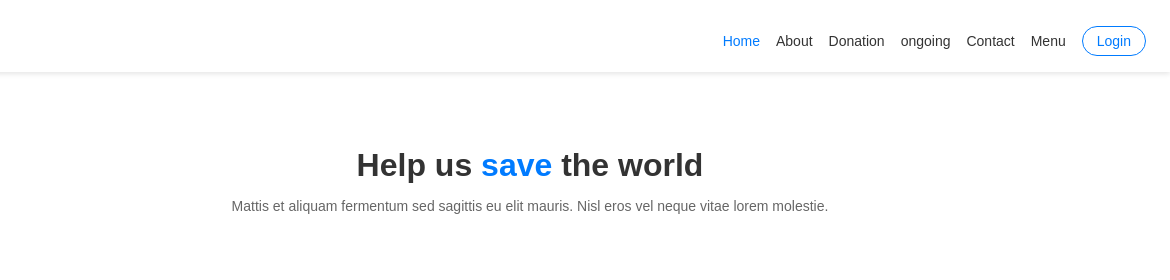
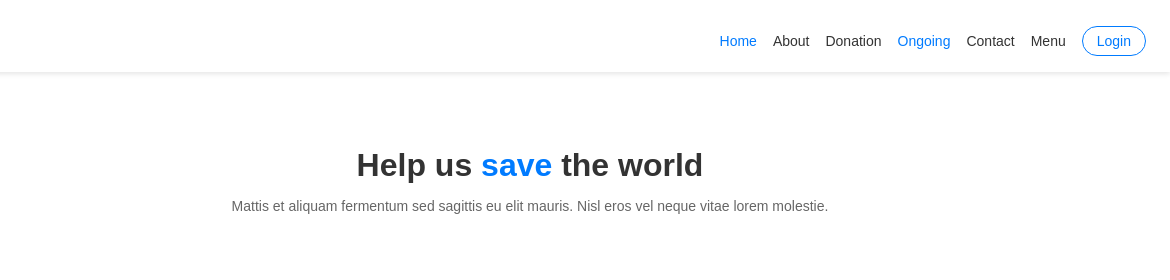
Before and after one commit to projectpaw2025/PAW, a website: page index.html in a window 1280 px wide. Shown: the top 280 px of the page, 110-1280 px from the left. Drawn offline with Linux system fonts and the light colour scheme.

Commit message:
Update index.html

```diff
--- a/index.html
+++ b/index.html
@@ -191,7 +191,7 @@
       <a href="#" class="active">Home</a>
       <a href="#">About</a>
       <a href="Donation.html#donation-section">Donation</a>
-      <a href="ongoing.html#ongoing-section">ongoing</a>
+      <a href="Ongoing.html" class="active">Ongoing</a>
       <a href="#">Contact</a>
       <a href="#">Menu</a>
       <a href="https://projectpaw.co.kr/login.html" class="login-btn">Login</a>
```
